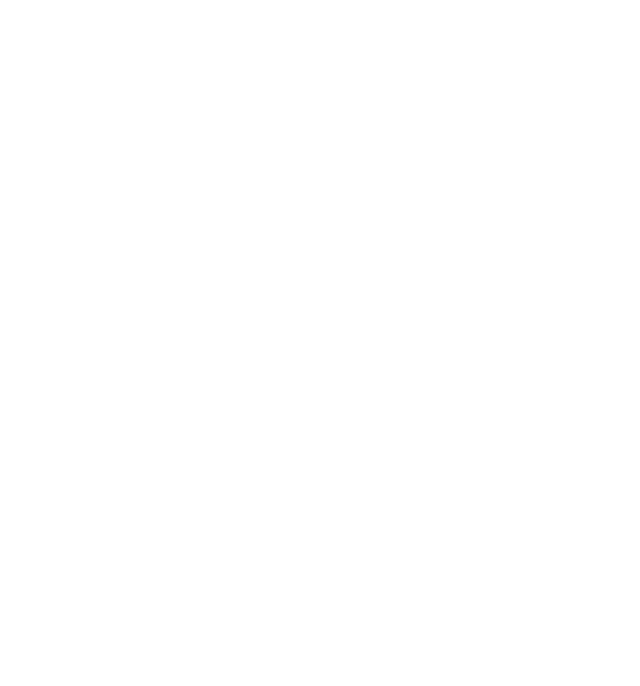
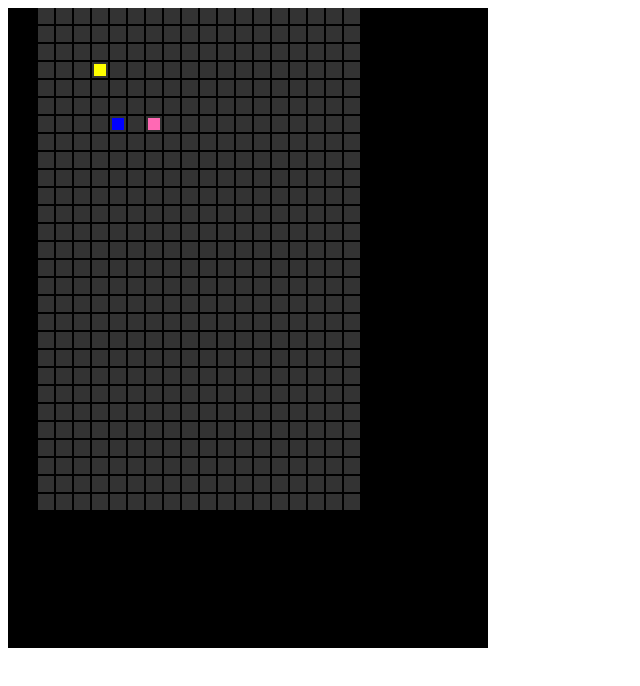
Before and after one commit to stineographer/demo-2017-10-23, a plain HTML site: page src/index.html in a window 1280 px wide. Shown: the whole page, without its empty margins (0-640 px from the left). Drawn offline with Linux system fonts and the light colour scheme.

Commit message:
Add field, movement, basic enemies

```diff
--- a/src/game.js
+++ b/src/game.js
@@ -0,0 +1,151 @@
+const canvas = document.getElementById('stage')
+, stage = canvas.getContext('2d')
+, sw = 480
+, sh = 640
+, buttons = {
+    Left: 0,
+    Right: 0,
+    Up: 0,
+    Down: 0
+}
+, cellW = 16
+, cellH = 16
+
+let then = Date.now()
+
+canvas.width = sw
+canvas.height = sh
+
+stage.fillColor = 'black'
+stage.fillRect(0, 0, canvas.width, canvas.height)
+
+let currentTetra, currentField, currentTick = 0, enemies = []
+
+document.addEventListener('keydown', ev => {
+    if (ev.key === 'a') {
+        if (!buttons.Left) buttons.Left = 1
+    } else if (ev.key === 'd') {
+        if (!buttons.Right) buttons.Right = 1
+    } else if (ev.key === 's') {
+        if (!buttons.Down) buttons.Down = 1
+    } else if (ev.key === 'w') {
+        if (!buttons.Up) buttons.Up = 1
+    }
+})
+
+document.addEventListener('keyup', ev => {
+    if (ev.key === 'a') {
+        if (buttons.Left) buttons.Left = 0
+    } else if (ev.key === 'd') {
+        if (buttons.Right) buttons.Right = 0
+    } else if (ev.key === 's') {
+        if (buttons.Down) buttons.Down = 0
+    } else if (ev.key === 'w') {
+        if (buttons.Up) buttons.Up = 0
+    }
+})
+
+const btn = name => name in buttons && buttons[name]
+
+const clamp = (min, max, v) =>
+      v <= min ? min : v >= max ? max : v
+
+const grid = (w, h, fill=0) => {
+    const arr = []
+    for (let j = 0; j < h; j++) {
+        arr.push(Array(w).fill(fill))
+    }
+    return arr
+}
+
+const Field = (w, h, offsetX=0, offsetY=0) => ({
+    level: 0,
+    lines: grid(w, h),
+    w, h,
+    offsetX,
+    offsetY
+})
+
+const Tetra = (x, y, color='yellow') => ({
+    x, y, color
+})
+
+const Enemy = (x, y, dx, dy, color='pink') => ({
+    x, y, dx, dy, color, remove: false
+})
+
+const init = () => {
+    currentField = Field(18, 28, 30)
+    currentTetra = Tetra(3, 3)
+    enemies.push(Enemy(0, 0, 1, 1, 'hotpink'))
+    enemies.push(Enemy(10, 0, -1, 1, 'blue'))
+}
+
+const update = dt => {
+    let dx = 0, dy = 0
+    if (btn('Left')) dx = -1
+    if (btn('Right')) dx = 1
+    if (btn('Up')) dy = -1
+    if (btn('Down')) dy = 1
+    currentTetra.x = clamp(0, currentField.w - 1, currentTetra.x + dx)
+    currentTetra.y = clamp(0, currentField.h - 1, currentTetra.y + dy)
+    if (currentTick >= 0.75) {
+        for (const enemy of enemies) {
+            enemy.x += enemy.dx
+            enemy.y += enemy.dy
+            if (enemy.x < 0 ||
+                enemy.x > currentField.w - 1 ||
+                enemy.y < 0 ||
+                enemy.y > currentField.h - 1)
+                enemy.remove = true
+        }
+        currentTick = 0
+    }
+    console.log(enemies)
+    enemies = enemies.filter(e => e.remove === false)
+    currentTick += dt
+}
+
+const render = () => {
+    stage.fillStyle = 'black'
+    stage.fillRect(0, 0, sw, sh)
+    for (let j = 0; j < currentField.h; j++) {
+        for (let i = 0; i < currentField.w; i++) {
+            stage.fillStyle = '#333'
+            stage.fillRect((i * (cellW + 2)) + currentField.offsetX,
+                           (j * (cellH + 2)) + currentField.offsetY,
+                           cellW, cellH)
+        }
+    }
+    for (let j = 0; j < currentField.h; j++) {
+        for (let i = 0; i < currentField.w; i++) {
+            if (i === currentTetra.x && j === currentTetra.y) {
+                stage.fillStyle = currentTetra.color
+                const cellX = (i * (cellW + 2)) + currentField.offsetX
+                , cellY = (j * (cellH + 2)) + currentField.offsetY
+                stage.fillRect(cellX + 2, cellY + 2,
+                               cellW - 4, cellH - 4)
+            }
+        }
+    }
+    for (const enemy of enemies) {
+        const cellX = (enemy.x * (cellW + 2)) + currentField.offsetX
+        , cellY = (enemy.y * (cellH + 2)) + currentField.offsetY
+        stage.fillStyle = enemy.color
+        stage.fillRect(cellX + 2, cellY + 2,
+                       cellW - 4, cellH - 4)
+    }
+}
+
+const loop = () => {
+    const now = Date.now()
+    , dt = now - then
+    update(dt / 1000)
+    render()
+    then = now
+    window.requestAnimationFrame(loop)
+}
+
+init()
+
+window.requestAnimationFrame(loop)
--- a/src/index.html
+++ b/src/index.html
@@ -2,7 +2,7 @@
 <html>
   <head>
     <meta charset="UTF-8">
-    <title>Breakout!</title>
+    <title>Jamblocks!</title>
   </head>
   <body>
     <canvas id="stage"></canvas>
```
